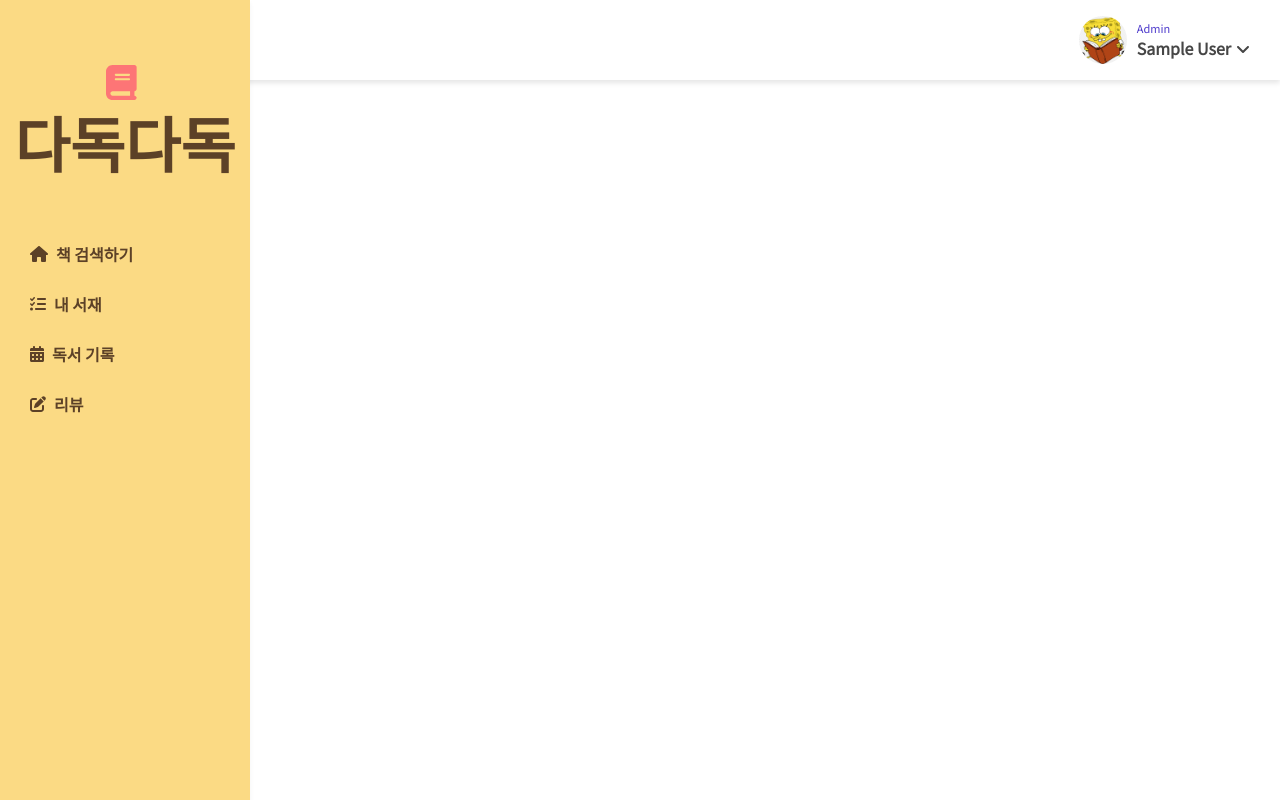
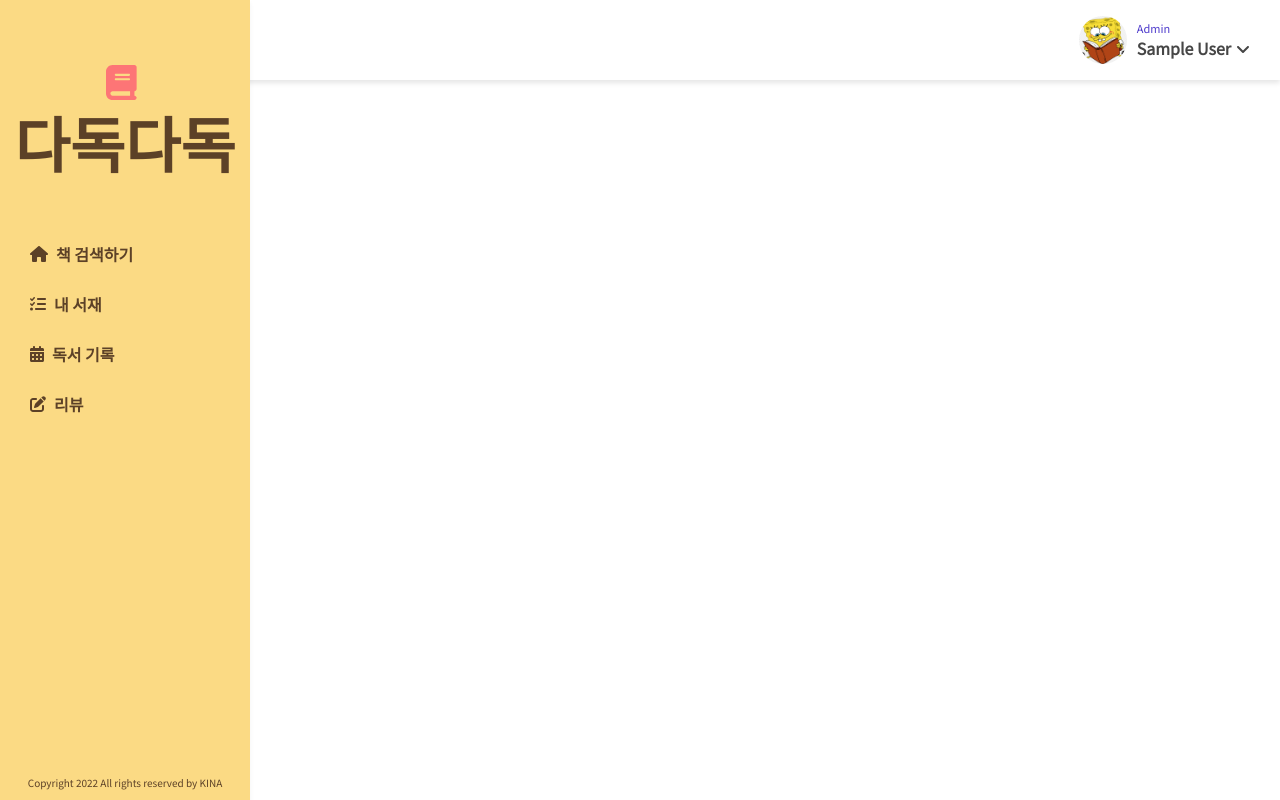
Before and after one commit to kina94/Ink-Drop, a React (Create React App) app: page /home in a window 1280 px wide. Built offline with nearby package versions, Linux system fonts and the light colour scheme; no server answers; sample sign-in values are in the browser's storage; a web font is replaced by a local one.

Commit message:
copyright 추가

```diff
--- a/src/components/home/common/sidebar/Sidebar.jsx
+++ b/src/components/home/common/sidebar/Sidebar.jsx
@@ -19,6 +19,8 @@ const Sidebar = () => {
         <li className={styles.li} onClick={()=>navigate('/home/board')}>
           <i className="fa-solid fa-pen-to-square" id={styles.icon} ></i>리뷰</li>
       </ul>
+      <div className={styles.copyright}>
+        <span>Copyright 2022 All rights reserved by KINA</span></div>
     </aside>
   )
 }
--- a/src/components/home/common/sidebar/Sidebar.module.css
+++ b/src/components/home/common/sidebar/Sidebar.module.css
@@ -57,3 +57,12 @@
 #icon{
     margin-right:8px;
 }
+
+.copyright{
+    width:250px;
+    text-align: center;
+    position: fixed;
+    bottom:10px;
+    font-size:10px;
+    color : var(--color-brown)
+}
```
